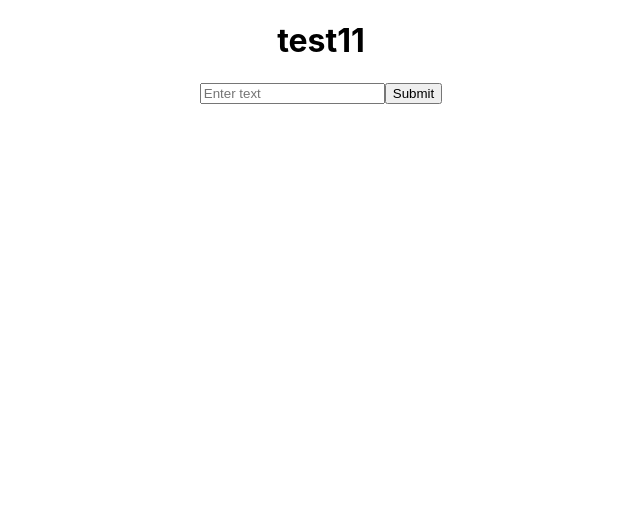
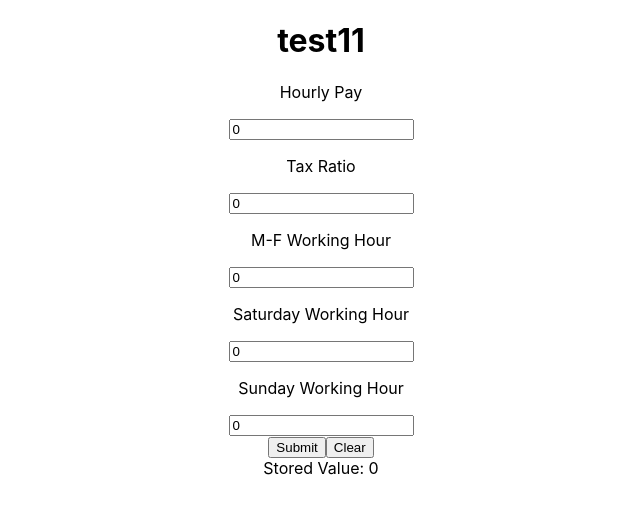
Before and after one commit to 1wooch/PWA_TTM_Type, a React (Create React App) app: page / in a window 1280 px wide. Shown: the top 514 px of the page, without its empty margins (319-959 px from the left). Built offline with nearby package versions, Linux system fonts and the light colour scheme.

Commit message:
add local storage and calculate function

```diff
--- a/src/TimeToMoney/page.tsx
+++ b/src/TimeToMoney/page.tsx
@@ -1,39 +1,155 @@
-import React, {useState,useEffect} from "react";
-
+import React, { useState, useEffect } from "react";
 
 const TTM: React.FC = () => {
-    const [inputValue, setInputValue] = useState<string>('');
-    const [storedValue, setStoredValue] = useState<string | null>(null);
+  const [hourlyPay, setHourlyPay] = useState<number | string>("0");
+  const [dayWorkTime, setDayWorkTime] = useState<number | string>("0");
+  const [SatTime, setSatTime] = useState<number | string>("0");
+  const [sunTime, setSunTime] = useState<number | string>("0");
+  const [totalPay, setTotalPay] = useState<number | string>("0");
+  const [taxRatio, setTaxRatio] = useState<number | string>("0");
 
-    // Retrieve the stored value from local storage when the component mounts
+  // Define a state variable to store all form data
+  const [formData, setFormData] = useState({
+    hourlyPay: 0,
+    taxRatio: 0,
+    dayWorkTime: 0,
+    SatTime: 0,
+    sunTime: 0,
+  });
+
+  // Check for and retrieve data from localStorage when the component mounts
   useEffect(() => {
-      const storedItem = localStorage.getItem('storedValue');
-      if (storedItem) {
-        setStoredValue(storedItem);
+    const savedData = localStorage.getItem("savedData");
+    if (savedData) {
+      const savedDataJSON = JSON.parse(savedData);
+      setHourlyPay(savedDataJSON.hourlyPay);
+      setDayWorkTime(savedDataJSON.dayWorkTime);
+      setSatTime(savedDataJSON.SatTime);
+      setSunTime(savedDataJSON.sunTime);
+      setTaxRatio(savedDataJSON.taxRatio);
+      calculateTotalPay();
     }
   }, []);
 
-    const handleChange = (e: React.ChangeEvent<HTMLInputElement>) => {
-      setInputValue(e.target.value);
+  // Update formData state when any input changes
+  useEffect(() => {
+    setFormData({
+      hourlyPay: Number(hourlyPay),
+      taxRatio: Number(taxRatio),
+      dayWorkTime: Number(dayWorkTime),
+      SatTime: Number(SatTime),
+      sunTime: Number(sunTime),
+    });
+  }, [hourlyPay, taxRatio, dayWorkTime, SatTime, sunTime]);
+
+  const handleSubmit = () => {
+    calculateTotalPay();
+    localStorage.setItem("savedData", JSON.stringify(formData));
+  };
+  const clearFunc = () => {
+    setHourlyPay(0);
+    setDayWorkTime(0);
+    setSatTime(0);
+    setSunTime(0);
+    setTaxRatio(0);
+    setTotalPay(0);
 };
 
-    const handleSubmit = () => {
-      // Store the input value in local storage
-      localStorage.setItem('storedValue', inputValue);
-      setStoredValue(inputValue);
+  const calculateTotalPay = () => {
+    // Calculate totalPay using formData
+    const {
+      dayWorkTime: dayWorkTimeNumber,
+      SatTime: SatTimeNumber,
+      sunTime: sunTimeNumber,
+      taxRatio: taxRatioNumber,
+      hourlyPay: hourlyPayNumber,
+    } = formData;
+
+    const totalPayNumber =
+      ((dayWorkTimeNumber) * hourlyPayNumber +
+        SatTimeNumber * (hourlyPayNumber * 1.25) +
+        sunTimeNumber * (hourlyPayNumber * 1.5)) *
+      (100 - taxRatioNumber) *
+      0.01;
+
+    setTotalPay(totalPayNumber);
   };
+
+  ///change watcher///
+
+  const HPhandleChange = (e: React.ChangeEvent<HTMLInputElement>) => {
+    setHourlyPay(e.target.value);
+  };
+  const MFWhandleChange = (e: React.ChangeEvent<HTMLInputElement>) => {
+    setDayWorkTime(e.target.value);
+  };
+
+  const SathandleChange = (e: React.ChangeEvent<HTMLInputElement>) => {
+    setSatTime(e.target.value);
+  };
+  const SunhandleChange = (e: React.ChangeEvent<HTMLInputElement>) => {
+    setSunTime(e.target.value);
+  };
+
+  const taxRatiohandleChange = (e: React.ChangeEvent<HTMLInputElement>) => {
+    setTaxRatio(e.target.value);
+  };
+    ///change watcher///
 
   return (
     <div>
+        <div>
+            <p>Hourly Pay</p>
             <input
                 type="text"
-          placeholder="Enter text"
-          value={inputValue}
-          onChange={handleChange}
+                placeholder="Enter your Hourly Pay"
+                value={hourlyPay === 0 ? "0" : String(hourlyPay)} // Convert to string for input field
+                onChange={HPhandleChange}
             />
-        <button onClick={handleSubmit}>Submit</button>
-        {storedValue && <div>Stored Value: {storedValue}</div>}
+            <p>Tax Ratio</p>
+             <input
+                type="text"
+                placeholder="Enter your TaxRate"
+                value={taxRatio === 0 ? "0" : String(taxRatio)} // Convert to string for input field
+                onChange={taxRatiohandleChange}
+            />
+        </div>
+        <div>
+            <p>M-F Working Hour</p>
+            <input
+            type="text"
+            placeholder="M-F working hour"
+            value={dayWorkTime === 0 ? "0" : String(dayWorkTime)}
+            onChange={MFWhandleChange}
+            />
+            <p>
+                Saturday Working Hour
+            </p>
+            <input
+            type="text"
+            placeholder="Saturday working hour"
+            value={SatTime === 0 ? "0" : String(SatTime)}
+            onChange={SathandleChange}
+            />
+            <p>
+                Sunday Working Hour
+            </p>
+            <input
+            type="text"
+            placeholder="Sunday working hour"
+            value={sunTime === 0 ? "0" : String(sunTime)}
+            onChange={SunhandleChange}
+            />
+        </div>
+
+      <button onClick={handleSubmit}>Submit</button><button onClick={clearFunc}>Clear</button>
+
+        <div>Stored Value: {totalPay}</div>
+
+
+
     </div>
   );
 };
+
 export default TTM;
```
Lines whose indentation alone changed are shown as unchanged.
